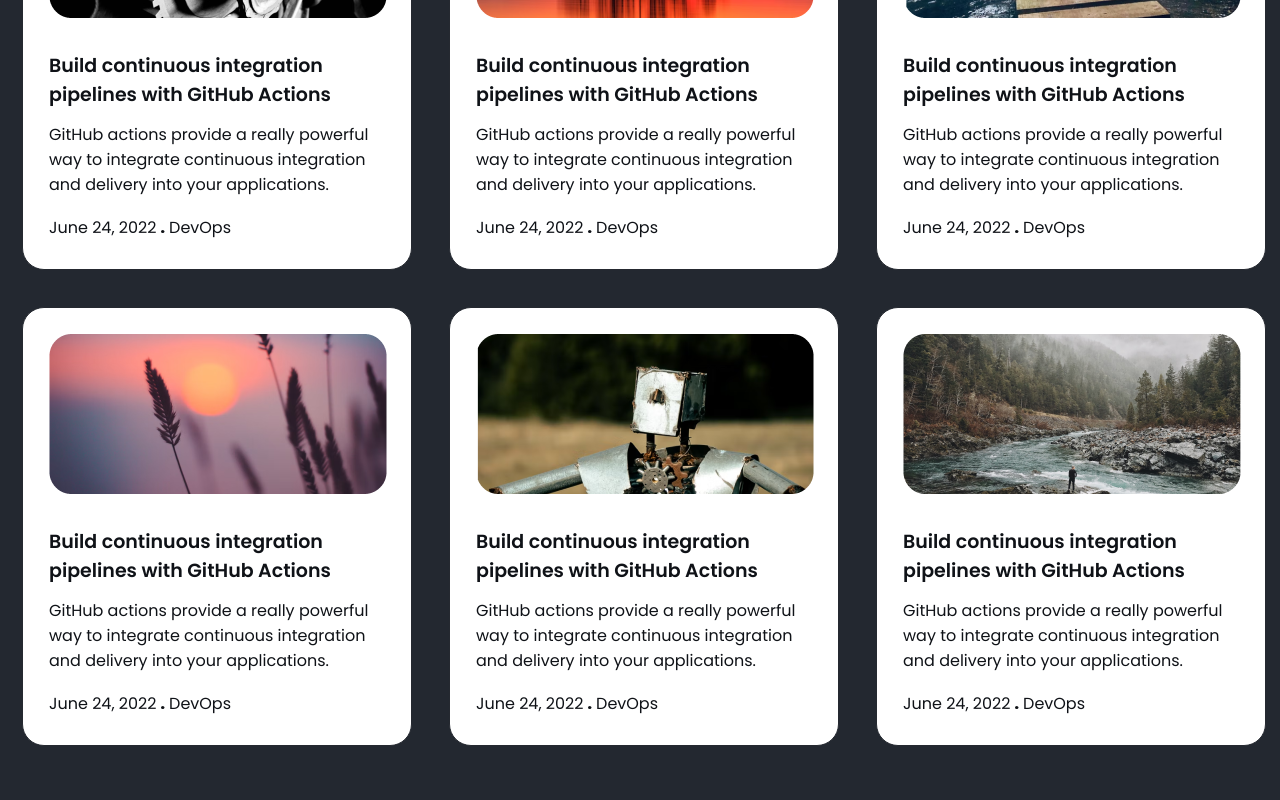
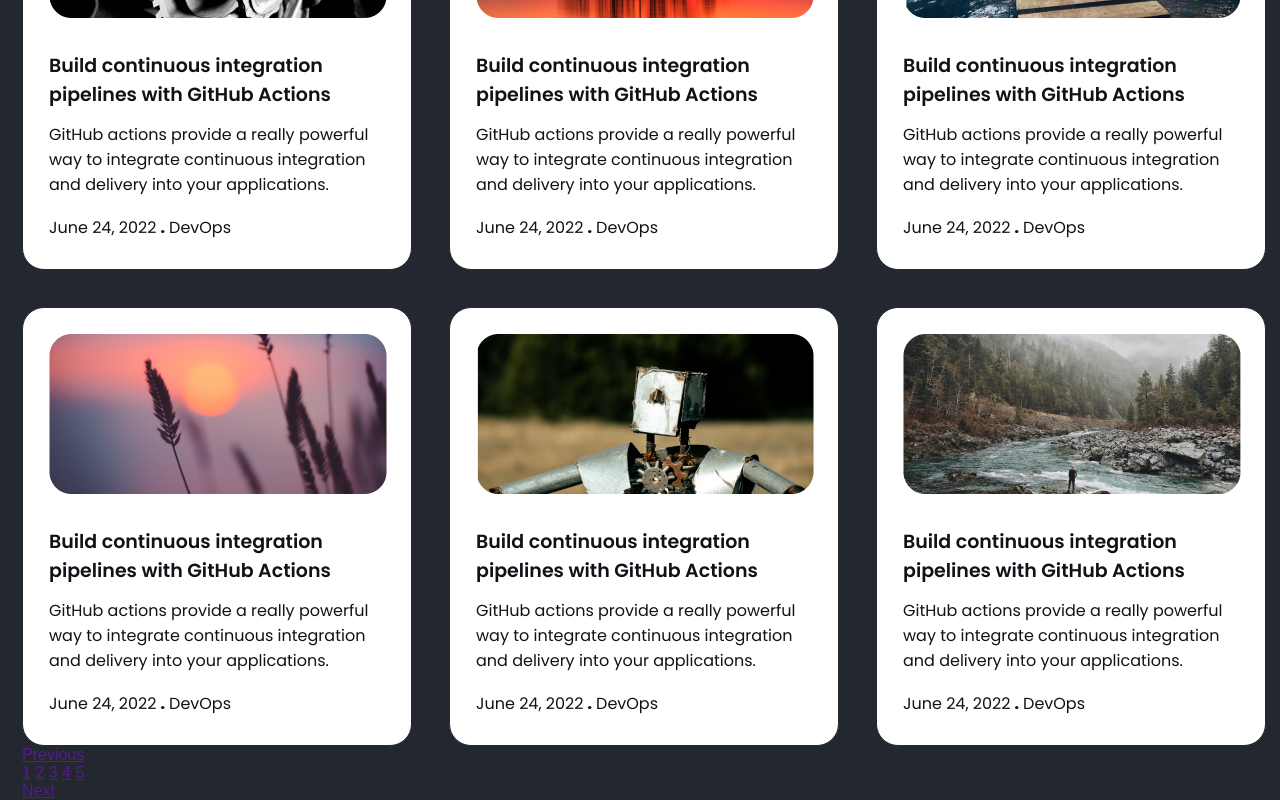
Before and after one commit to sulfikaralijun/Static-Webpages-roadmap.sh-, a plain HTML site: page index.html in a window 1280 px wide. Shown: the part 1460-2260 px from the top of the page. Before the commit the page ends 2206 px from the top, so only its background shows below. Drawn offline with Linux system fonts and the light colour scheme; a web font is replaced by a local one.

Commit message:
feet: add element pagination

```diff
--- a/index.html
+++ b/index.html
@@ -176,8 +176,19 @@
             <span class="tag">DevOps</span>
           </div>
         </article>
+			</section>
 
-			</section>
+      <section class="pagination">
+        <a href="" class="prev">Previous</a>
+        <div class="pagination-number">
+          <a href="" >1</a>
+          <a href="" class="active">2</a>
+          <a href="" >3</a>
+          <a href="" >4</a>
+          <a href="" >5</a>
+        </div>
+        <a href="" class="next">Next</a>
+      </section>
 		</div>
 	</body>
 </html>
```
